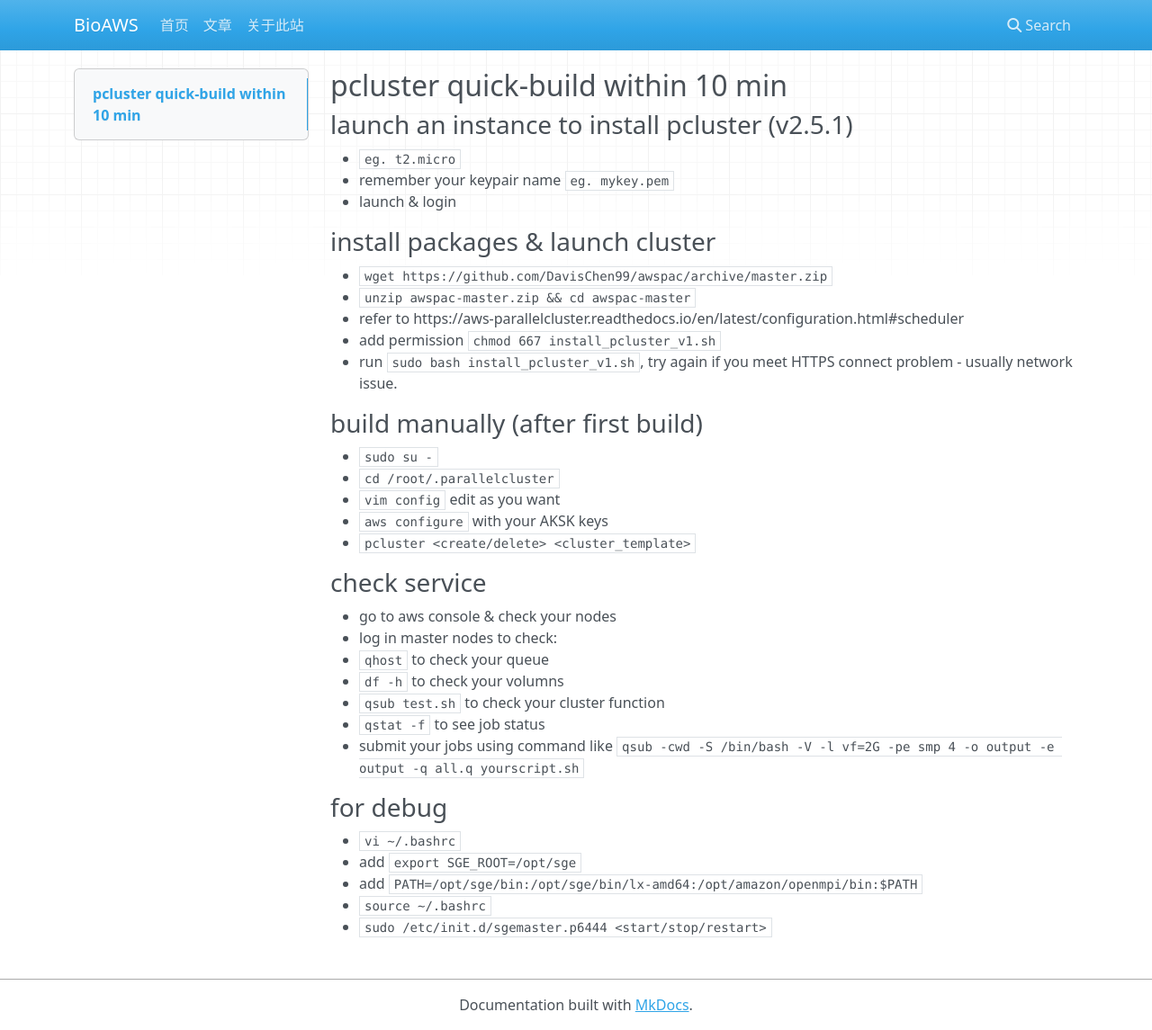
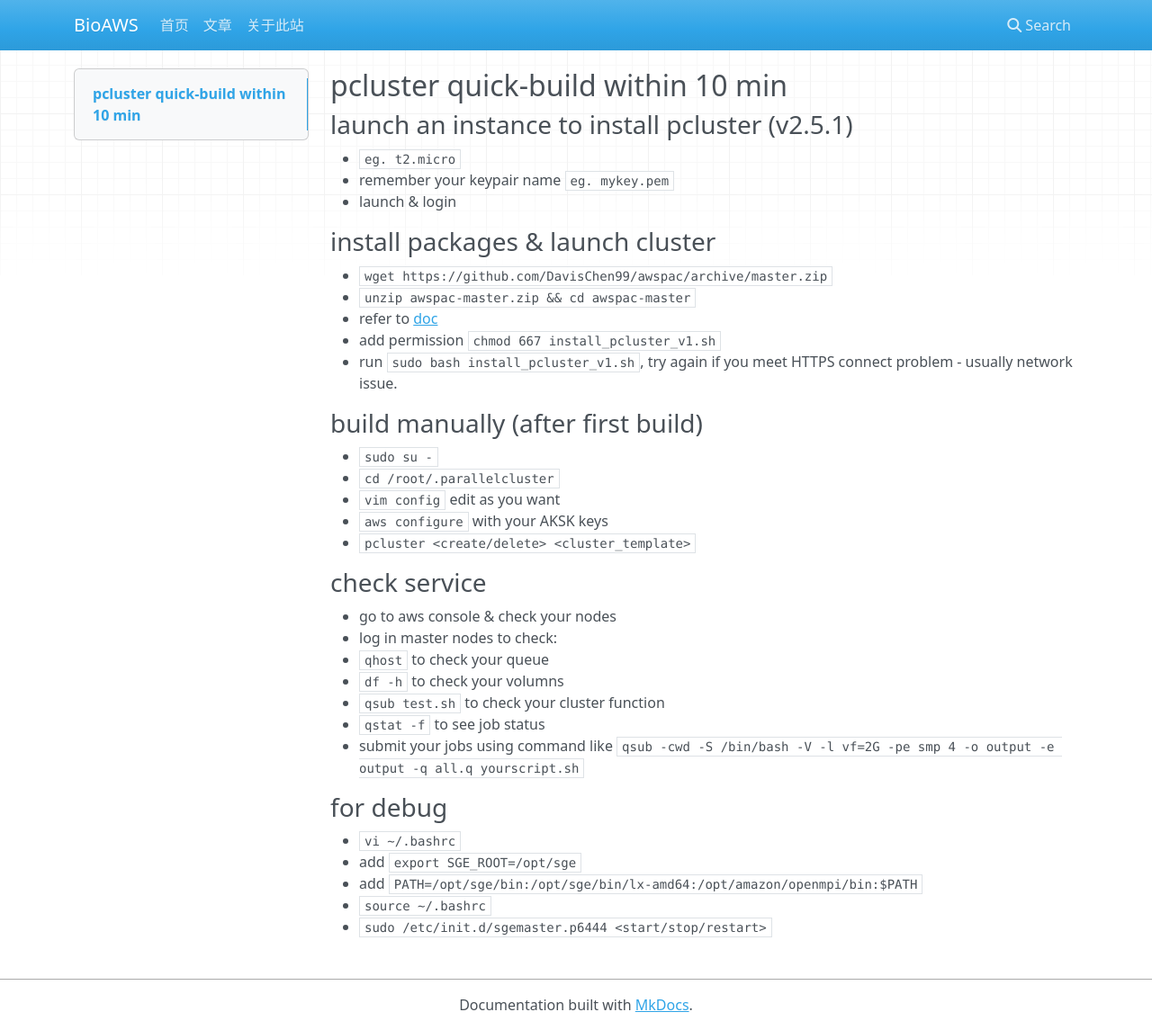
Before and after one commit to DavisChen99/bioaws, an MkDocs documentation site: the page built from docs/blogs/2019-12-27-10-mins-to-create-a-cluster-on-aws.md, in a window 1280 px wide and 1145 px high. Shown: the whole window at 90% size. Built offline with MkDocs 1.6.1, drawn with Linux system fonts in a browser that asks for light colours; nearby versions of some CDN libraries; old or Windows-style settings are respelled for this version of MkDocs.

Commit message:
tiny fix of configuration link

```diff
--- a/docs/blogs/2019-12-27-10-mins-to-create-a-cluster-on-aws.md
+++ b/docs/blogs/2019-12-27-10-mins-to-create-a-cluster-on-aws.md
@@ -8,7 +8,7 @@
 ### install packages & launch cluster
 - `wget https://github.com/DavisChen99/awspac/archive/master.zip`
 - `unzip awspac-master.zip && cd awspac-master`
-- refer to https://aws-parallelcluster.readthedocs.io/en/latest/configuration.html#scheduler
+- refer to [doc](https://aws-parallelcluster.readthedocs.io/en/latest/configuration.html#scheduler)
 - add permission `chmod 667 install_pcluster_v1.sh`
 - run `sudo bash install_pcluster_v1.sh`, try again if you meet HTTPS connect problem - usually network issue.
 
```
